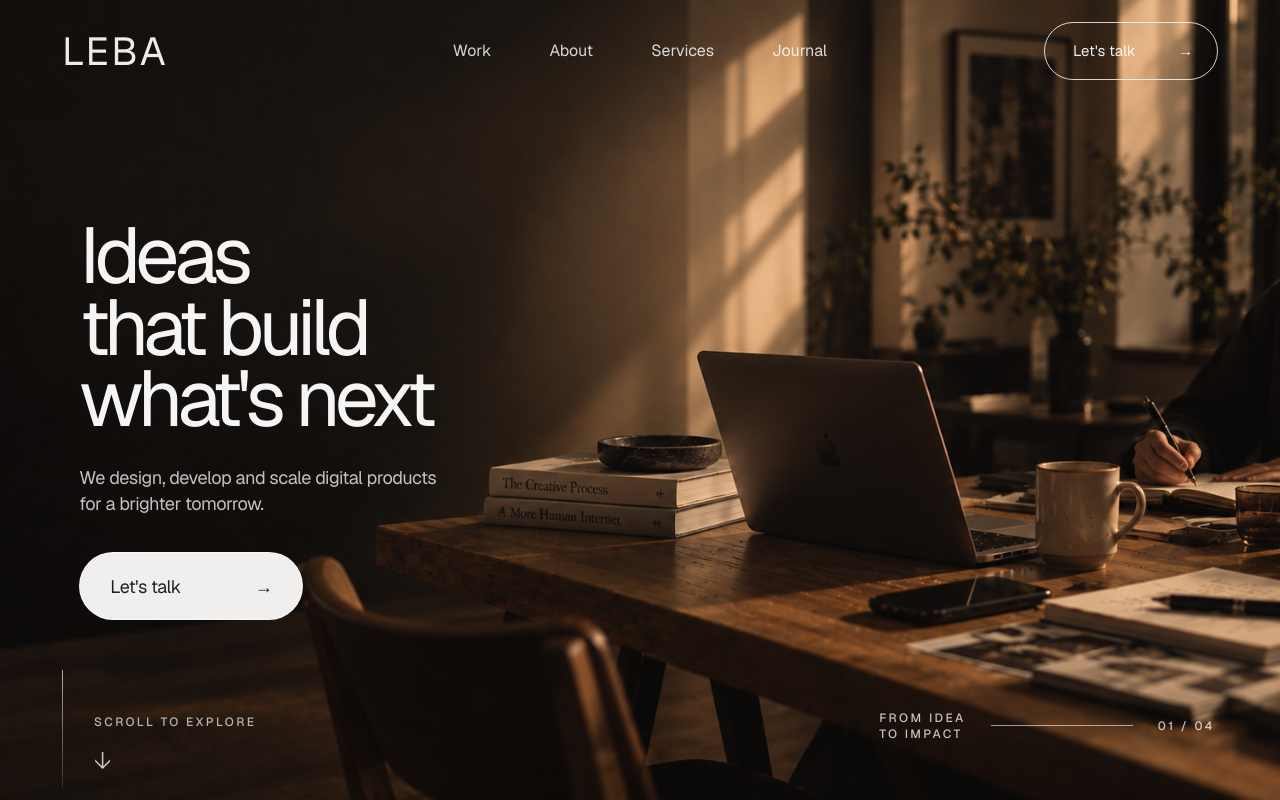
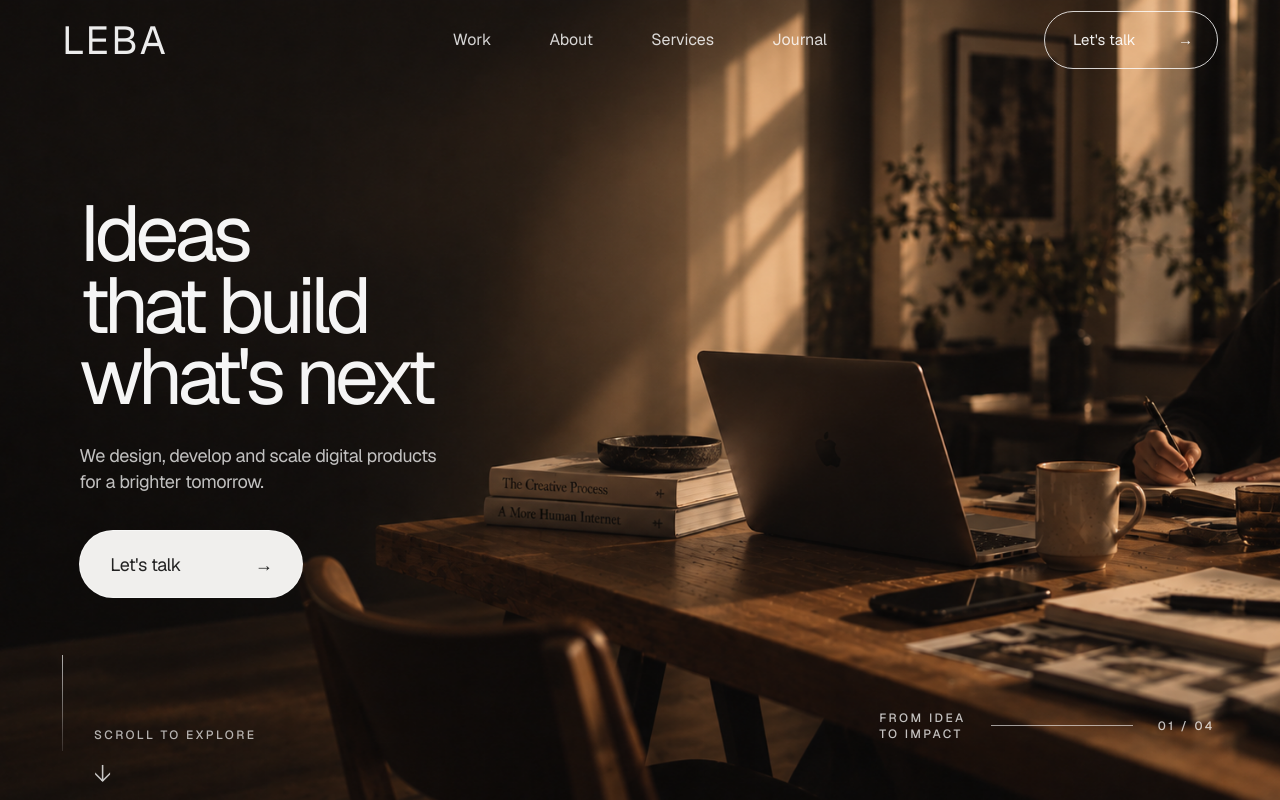
Before and after one commit to NicolasLlanos8799/weareleba, a Next.js app: page / in a window 1280 px wide. Built offline with nearby package versions, Linux system fonts and the light colour scheme.

Commit message:
style: raise hero copy and navigation for reference spacing

```diff
--- a/styles/hero-reference-tuning.css
+++ b/styles/hero-reference-tuning.css
@@ -1,9 +1,9 @@
 /* Desktop alignment pass — final precision overrides for the supplied reference. */
 @media (min-width: 1025px) {
-  /* Navigation sits closer to the top edge and is visibly lighter/smaller. */
+  /* Navigation sits very close to the top edge, matching the reference. */
   .site-header-inner {
-    min-height: 98px;
-    padding: 16px 62px 12px;
+    min-height: 82px;
+    padding: 8px 62px 10px;
     align-items: center;
   }
 
@@ -36,7 +36,7 @@
   /* Move the entire editorial copy block upward as one composition. */
   .hero-copy-cinematic {
     position: absolute;
-    top: clamp(220px, 25vh, 244px);
+    top: clamp(198px, 23vh, 226px);
     left: clamp(62px, 6.2vw, 102px);
     width: min(100%, 650px);
     margin: 0;
@@ -68,21 +68,21 @@
     font-size: 18px;
   }
 
-  /* Reserve a distinct lower zone for the scroll cue. */
+  /* Scroll cue occupies a dedicated lower-left zone, separated from the CTA. */
   .hero-scroll-cue {
     left: clamp(62px, 4.1vw, 68px);
-    bottom: 12px;
+    bottom: 8px;
     gap: 31px;
   }
 
   .hero-scroll-line {
-    height: 118px;
+    height: 96px;
     margin-top: -14px;
   }
 
   .hero-scroll-cue > div {
     gap: 13px;
-    padding-top: 30px;
+    padding-top: 58px;
   }
 
   .hero-scroll-cue .technical {
```
